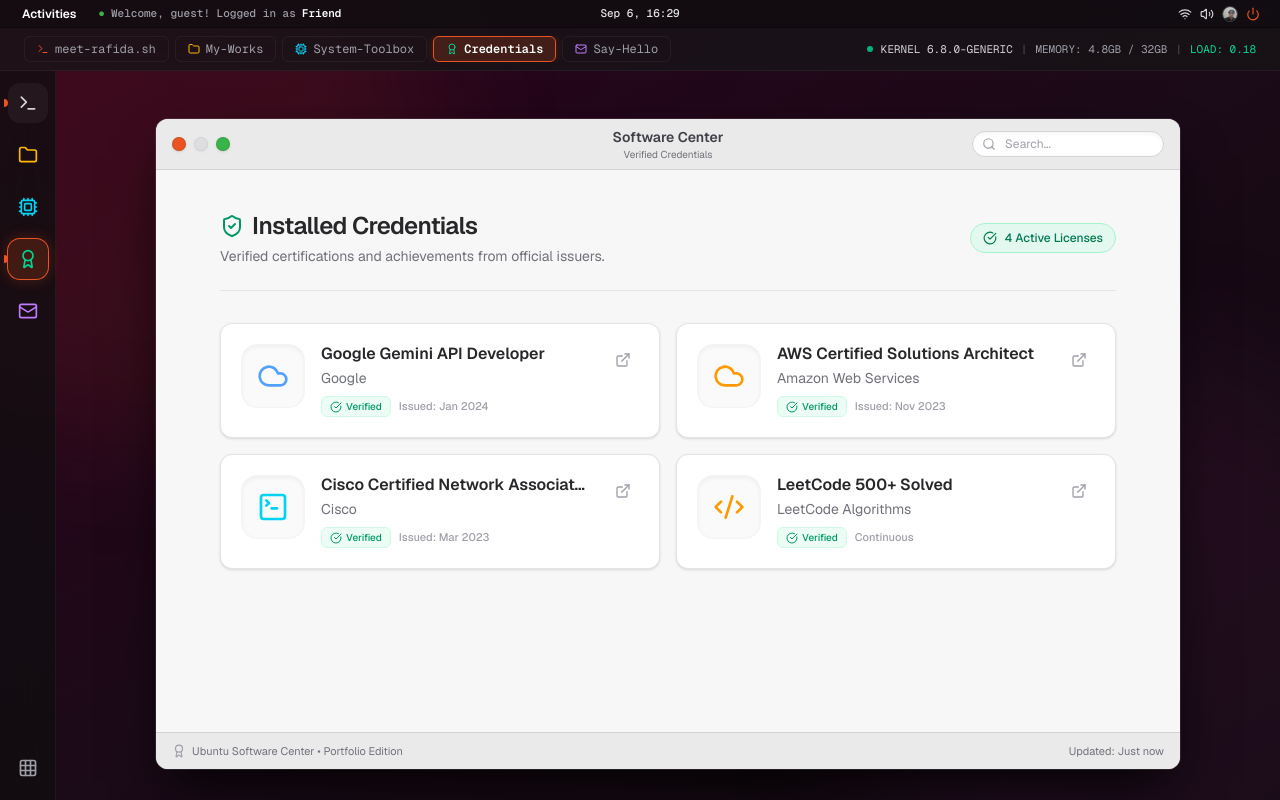
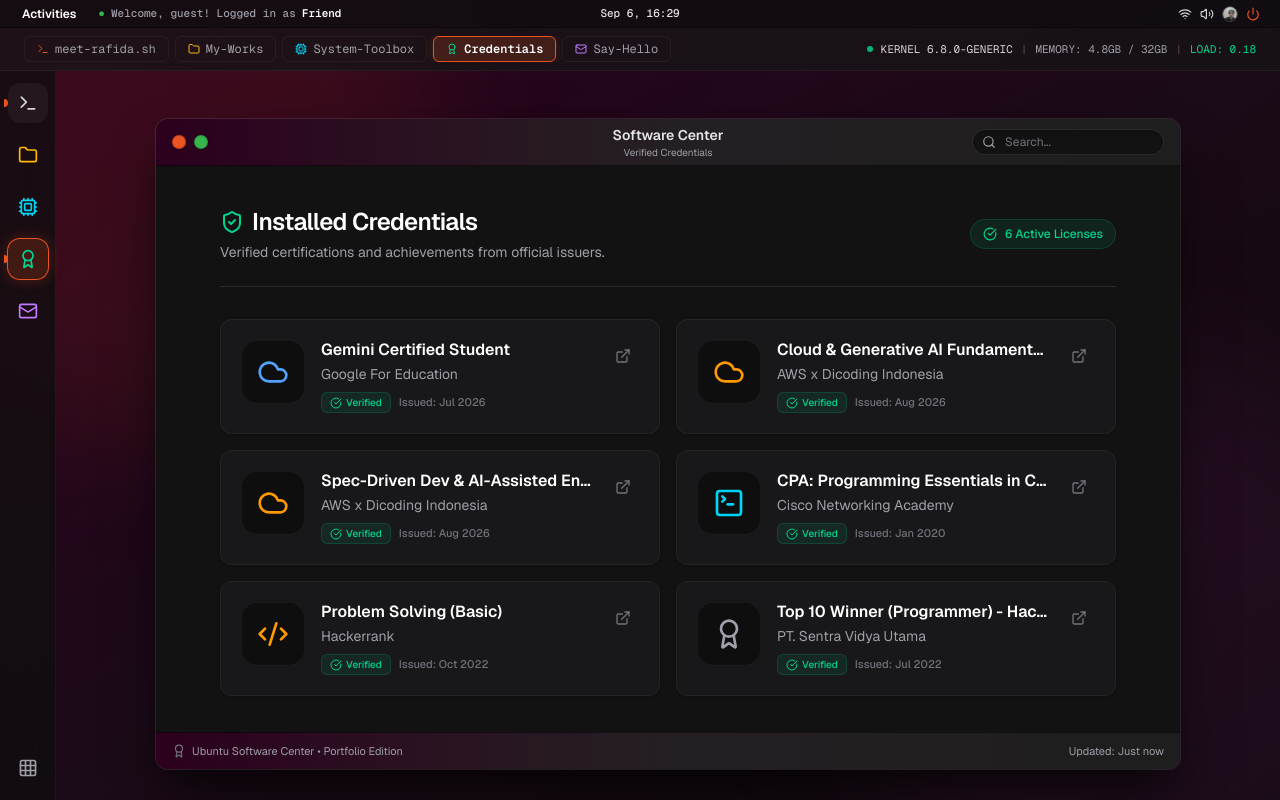
Before and after one commit to rafidaaziz23/rafi-ubuntu-portofolio, a Next.js app: page / in a window 1280 px wide. Both pictures are taken after a click on the button "Credentials". Built offline with nearby package versions, Linux system fonts and the light colour scheme.

Commit message:
fixing certificate page

```diff
--- a/src/components/windows/ContactWindow.tsx
+++ b/src/components/windows/ContactWindow.tsx
@@ -99,10 +99,6 @@
             >
               <X className="w-2.5 h-2.5 text-black/80 opacity-0 group-hover/traffic:opacity-100 transition-opacity" />
             </button>
-            <button
-              title="Minimize (Disabled)"
-              className="w-3.5 h-3.5 rounded-full bg-zinc-600 flex items-center justify-center shadow-sm border border-black/10 opacity-50 cursor-not-allowed"
-            />
             <button
               onClick={handleToggleMaximize}
               title={isMaximized ? "Restore Window" : "Expand Window"}
--- a/src/components/windows/CredentialsWindow.tsx
+++ b/src/components/windows/CredentialsWindow.tsx
@@ -84,40 +84,36 @@
           isMaximized
             ? "fixed inset-0 z-50 rounded-none max-w-none h-screen"
             : "max-w-5xl mx-auto rounded-xl shadow-2xl shadow-black/85 ring-1 ring-white/10 h-[650px]"
-        } bg-[#F6F6F6] text-zinc-800 overflow-hidden ${className}`}
+        } bg-[#1E1E1E] text-zinc-200 overflow-hidden ${className}`}
       >
         {/* Header - Software Center Style */}
-        <header className="relative flex items-center justify-between px-3 sm:px-4 py-3 bg-[#EAEAEA] border-b border-black/10 select-none">
+        <header className="relative flex items-center justify-between px-3 sm:px-4 py-2.5 bg-gradient-to-r from-[#2C001E] via-[#241f23] to-[#1E1E1E] border-b border-black/50 select-none">
           {/* Traffic Light Controls */}
           <div className="flex items-center gap-2 z-10 group/traffic">
             <button
               onClick={handleClose}
               title="Close"
-              className="w-3.5 h-3.5 rounded-full bg-[#E95420] flex items-center justify-center shadow-sm border border-black/10"
+              className="w-3.5 h-3.5 rounded-full bg-[#E95420] flex items-center justify-center shadow-sm border border-red-900/30"
             >
-              <X className="w-2.5 h-2.5 text-white opacity-0 group-hover/traffic:opacity-100 transition-opacity" />
+              <X className="w-2.5 h-2.5 text-black/80 opacity-0 group-hover/traffic:opacity-100 transition-opacity" />
             </button>
-            <button
-              title="Minimize (Disabled)"
-              className="w-3.5 h-3.5 rounded-full bg-zinc-300 flex items-center justify-center shadow-sm border border-black/10 opacity-50 cursor-not-allowed"
-            />
             <button
               onClick={handleToggleMaximize}
               title={isMaximized ? "Restore Window" : "Expand Window"}
-              className="w-3.5 h-3.5 rounded-full bg-[#38B44A] flex items-center justify-center shadow-sm border border-black/10"
+              className="w-3.5 h-3.5 rounded-full bg-[#38B44A] flex items-center justify-center shadow-sm border border-emerald-900/30"
             >
               {isMaximized ? (
-                <Minimize2 className="w-2 h-2 text-white opacity-0 group-hover/traffic:opacity-100 transition-opacity" />
+                <Minimize2 className="w-2 h-2 text-black/80 opacity-0 group-hover/traffic:opacity-100 transition-opacity" />
               ) : (
-                <Maximize2 className="w-2 h-2 text-white opacity-0 group-hover/traffic:opacity-100 transition-opacity" />
+                <Maximize2 className="w-2 h-2 text-black/80 opacity-0 group-hover/traffic:opacity-100 transition-opacity" />
               )}
             </button>
           </div>
 
           {/* Window Title */}
           <div className="absolute inset-x-0 flex flex-col items-center justify-center pointer-events-none">
-            <span className="font-semibold text-sm text-zinc-700">Software Center</span>
-            <span className="text-[10px] text-zinc-500">Verified Credentials</span>
+            <span className="font-semibold text-sm text-zinc-200">Software Center</span>
+            <span className="text-[10px] text-zinc-400">Verified Credentials</span>
           </div>
 
           {/* Right Header Status / Search */}
@@ -129,28 +125,28 @@
                 placeholder="Search..."
                 value={searchQuery}
                 onChange={(e) => setSearchQuery(e.target.value)}
-                className="w-48 bg-white border border-zinc-300 rounded-full py-1 pl-8 pr-3 text-xs text-zinc-700 placeholder-zinc-400 focus:outline-none focus:border-[#E95420]/50 transition-colors shadow-inner"
+                className="w-48 bg-black/40 border border-white/10 rounded-full py-1 pl-8 pr-3 text-xs text-zinc-300 placeholder-zinc-500 focus:outline-none focus:border-[#E95420]/50 transition-colors shadow-inner"
               />
             </div>
           </div>
         </header>
 
         {/* Content Body */}
-        <div className="flex-1 overflow-y-auto custom-scrollbar bg-zinc-50/50 p-6 sm:p-10">
+        <div className="flex-1 overflow-y-auto custom-scrollbar bg-[#121212] p-6 sm:p-10">
           <div className="max-w-4xl mx-auto">
 
             {/* Header Banner */}
-            <div className="flex flex-col sm:flex-row sm:items-center justify-between mb-8 gap-4 pb-6 border-b border-zinc-200">
+            <div className="flex flex-col sm:flex-row sm:items-center justify-between mb-8 gap-4 pb-6 border-b border-white/10">
               <div>
-                <h2 className="text-2xl font-semibold text-zinc-800 tracking-tight flex items-center gap-2">
-                  <ShieldCheck className="w-6 h-6 text-emerald-600" />
+                <h2 className="text-2xl font-semibold text-white tracking-tight flex items-center gap-2">
+                  <ShieldCheck className="w-6 h-6 text-emerald-400" />
                   Installed Credentials
                 </h2>
-                <p className="text-sm text-zinc-500 mt-1">
+                <p className="text-sm text-zinc-400 mt-1">
                   Verified certifications and achievements from official issuers.
                 </p>
               </div>
-              <div className="flex items-center gap-2 bg-emerald-100/50 text-emerald-700 px-3 py-1.5 rounded-full text-xs font-medium border border-emerald-200">
+              <div className="flex items-center gap-2 bg-emerald-500/10 text-emerald-400 px-3 py-1.5 rounded-full text-xs font-medium border border-emerald-500/20">
                 <CheckCircle className="w-3.5 h-3.5" />
                 <span>{filteredCredentials.length} Active Licenses</span>
               </div>
@@ -161,24 +157,24 @@
               {filteredCredentials.map((cred) => (
                 <div
                   key={cred.id}
-                  className="bg-white rounded-xl p-5 border border-zinc-200 shadow-sm hover:shadow-md transition-shadow flex gap-4 items-start group"
+                  className="bg-[#18181A] rounded-xl p-5 border border-white/5 shadow-sm hover:shadow-lg hover:border-white/10 transition-all flex gap-4 items-start group"
                 >
-                  <div className="w-16 h-16 rounded-2xl bg-zinc-50 border border-zinc-100 flex items-center justify-center shrink-0 shadow-inner group-hover:bg-orange-50 group-hover:border-orange-100 transition-colors">
+                  <div className="w-16 h-16 rounded-2xl bg-black/40 border border-white/5 flex items-center justify-center shrink-0 shadow-inner group-hover:bg-[#E95420]/10 group-hover:border-[#E95420]/20 transition-colors">
                     {getIcon(cred.icon)}
                   </div>
 
                   <div className="flex-1 min-w-0">
-                    <h3 className="font-semibold text-zinc-800 text-base leading-tight mb-1 truncate">
+                    <h3 className="font-semibold text-white text-base leading-tight mb-1 truncate">
                       {cred.title}
                     </h3>
-                    <p className="text-sm text-zinc-500 mb-2">{cred.issuer}</p>
+                    <p className="text-sm text-zinc-400 mb-2">{cred.issuer}</p>
 
                     <div className="flex flex-wrap items-center gap-2 mt-auto">
-                      <span className="inline-flex items-center gap-1 px-2 py-0.5 rounded-md bg-emerald-50 text-emerald-600 text-[10px] font-medium border border-emerald-100">
+                      <span className="inline-flex items-center gap-1 px-2 py-0.5 rounded-md bg-emerald-500/10 text-emerald-400 text-[10px] font-medium border border-emerald-500/20">
                         <CheckCircle className="w-3 h-3" />
                         Verified
                       </span>
-                      <span className="text-[11px] text-zinc-400 font-medium">
+                      <span className="text-[11px] text-zinc-500 font-medium">
                         {cred.date}
                       </span>
                     </div>
@@ -188,7 +184,7 @@
                     href={cred.link}
                     target="_blank"
                     rel="noopener noreferrer"
-                    className="p-2 rounded-lg text-zinc-400 hover:text-[#E95420] hover:bg-orange-50 transition-colors"
+                    className="p-2 rounded-lg text-zinc-500 hover:text-[#E95420] hover:bg-white/5 transition-colors"
                   >
                     <ExternalLink className="w-4 h-4" />
                   </a>
@@ -197,11 +193,11 @@
 
               {filteredCredentials.length === 0 && (
                 <div className="col-span-full py-12 text-center">
-                  <div className="w-12 h-12 rounded-full bg-zinc-100 flex items-center justify-center mx-auto mb-3">
-                    <Search className="w-6 h-6 text-zinc-400" />
+                  <div className="w-12 h-12 rounded-full bg-white/5 flex items-center justify-center mx-auto mb-3 border border-white/10">
+                    <Search className="w-6 h-6 text-zinc-500" />
                   </div>
-                  <h3 className="text-sm font-medium text-zinc-700">No credentials found</h3>
-                  <p className="text-xs text-zinc-500 mt-1">Try adjusting your search criteria</p>
+                  <h3 className="text-sm font-medium text-white">No credentials found</h3>
+                  <p className="text-xs text-zinc-400 mt-1">Try adjusting your search criteria</p>
                 </div>
               )}
             </div>
@@ -210,9 +206,9 @@
         </div>
 
         {/* Footer */}
-        <footer className="bg-[#EAEAEA] border-t border-black/10 py-2.5 px-4 text-[11px] text-zinc-500 flex justify-between items-center">
+        <footer className="bg-gradient-to-r from-[#2C001E] via-[#241f23] to-[#1E1E1E] border-t border-black/50 py-2.5 px-4 text-[11px] text-zinc-400 flex justify-between items-center">
           <div className="flex items-center gap-1.5">
-            <Award className="w-3.5 h-3.5 text-zinc-400" />
+            <Award className="w-3.5 h-3.5 text-zinc-500" />
             <span>Ubuntu Software Center • Portfolio Edition</span>
           </div>
           <span>Updated: Just now</span>
--- a/src/data/credentials.ts
+++ b/src/data/credentials.ts
@@ -11,38 +11,56 @@
 export const CREDENTIALS_DATA: Credential[] = [
   {
     id: "gcp-gemini",
-    title: "Google Gemini API Developer",
-    issuer: "Google",
-    date: "Issued: Jan 2024",
+    title: "Gemini Certified Student",
+    issuer: "Google For Education",
+    date: "Issued: Jul 2026",
     icon: "gemini",
     verified: true,
     link: "#",
   },
   {
-    id: "aws-saa",
-    title: "AWS Certified Solutions Architect",
-    issuer: "Amazon Web Services",
-    date: "Issued: Nov 2023",
+    id: "aws-ai",
+    title: "Cloud & Generative AI Fundamentals on AWS",
+    issuer: "AWS x Dicoding Indonesia",
+    date: "Issued: Aug 2026",
     icon: "aws",
     verified: true,
     link: "#",
   },
   {
-    id: "cisco-ccna",
-    title: "Cisco Certified Network Associate (CCNA)",
-    issuer: "Cisco",
-    date: "Issued: Mar 2023",
+    id: "aws-spec",
+    title: "Spec-Driven Dev & AI-Assisted Engineering",
+    issuer: "AWS x Dicoding Indonesia",
+    date: "Issued: Aug 2026",
+    icon: "aws",
+    verified: true,
+    link: "#",
+  },
+  {
+    id: "cisco-cpa",
+    title: "CPA: Programming Essentials in C++",
+    issuer: "Cisco Networking Academy",
+    date: "Issued: Jan 2020",
     icon: "cisco",
     verified: true,
     link: "#",
   },
   {
-    id: "leetcode",
-    title: "LeetCode 500+ Solved",
-    issuer: "LeetCode Algorithms",
-    date: "Continuous",
+    id: "hackerrank",
+    title: "Problem Solving (Basic)",
+    issuer: "Hackerrank",
+    date: "Issued: Oct 2022",
     icon: "leetcode",
     verified: true,
-    link: "https://leetcode.com/",
+    link: "https://www.hackerrank.com/",
+  },
+  {
+    id: "hackathon-semesta",
+    title: "Top 10 Winner (Programmer) - Hackathon Semesta",
+    issuer: "PT. Sentra Vidya Utama",
+    date: "Issued: Jul 2022",
+    icon: "award",
+    verified: true,
+    link: "#",
   }
 ];
```
Also changed, not shown: issue.png (deleted).
